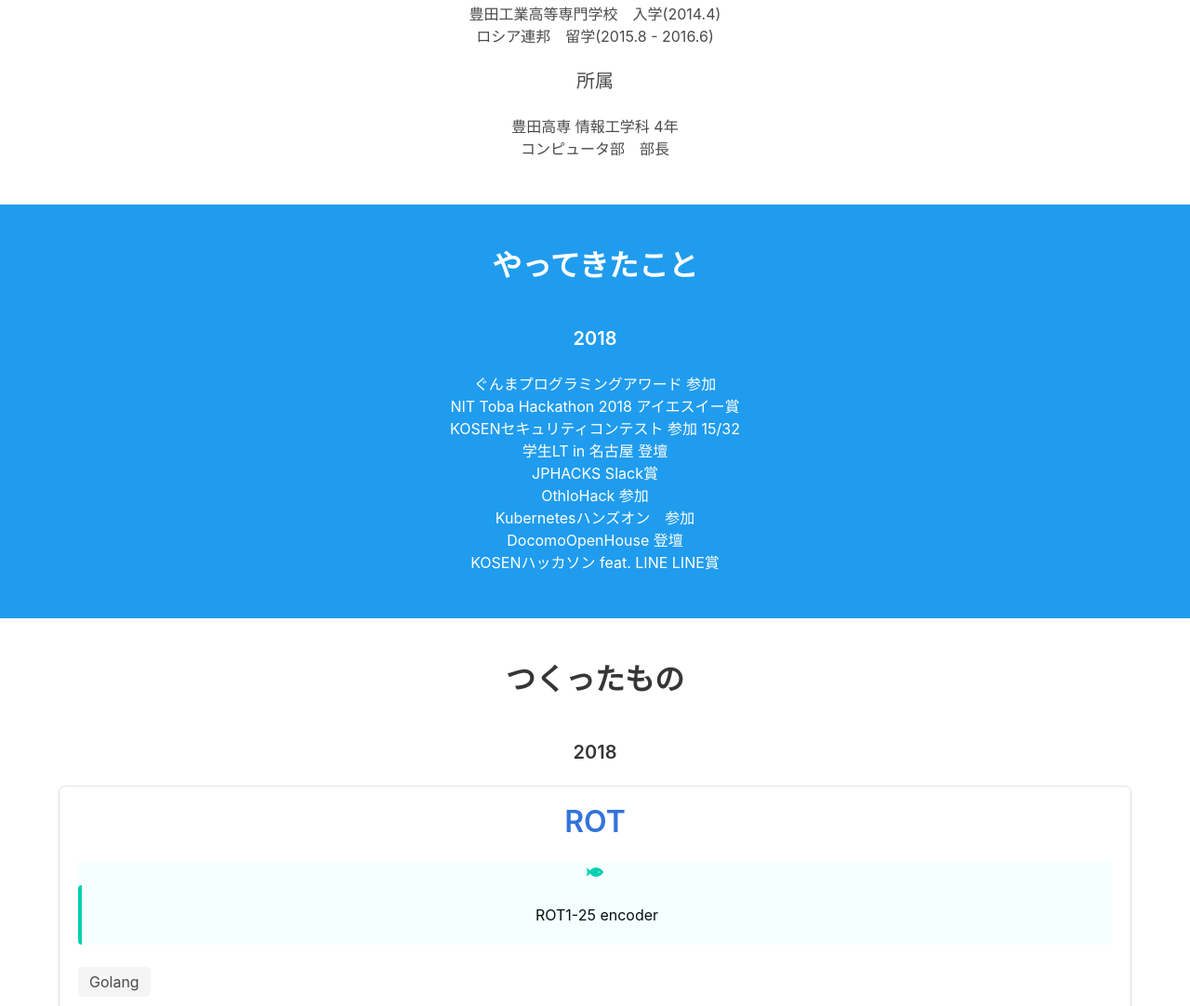
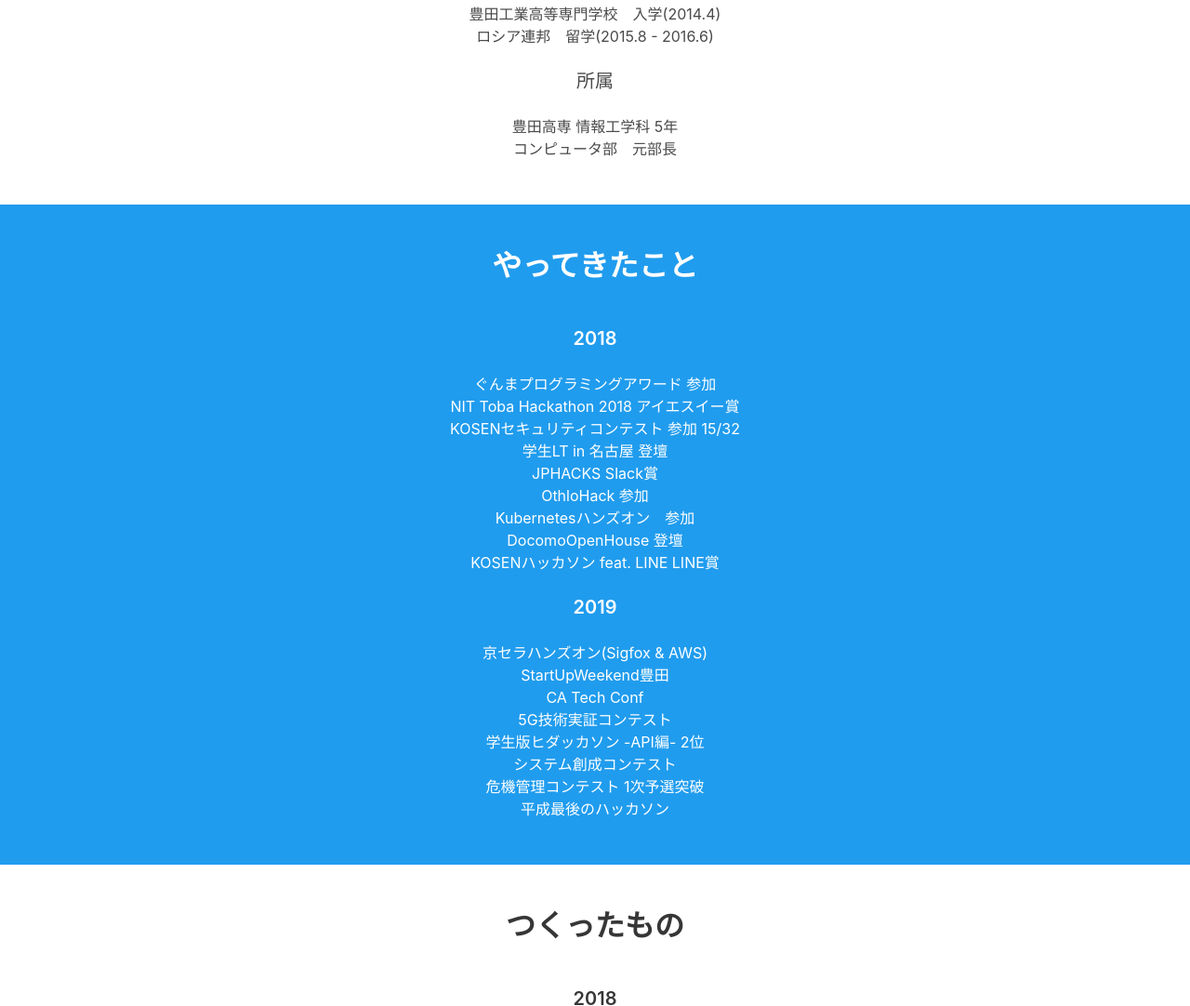
Before and after one commit to onsd/onsd.github.io, a plain HTML site: page index.html in a window 1280 px wide. Shown: the part 676-1758 px from the top of the page at 93% size. Drawn offline with nearby package versions, Linux system fonts and the light colour scheme.

Commit message:
今日までのはなし書いた

```diff
--- a/index.html
+++ b/index.html
@@ -71,8 +71,8 @@
       <p>ロシア連邦　留学(2015.8 - 2016.6)</p>
       <br>
       <h3 class="subtitle">所属</h3>
-      <p>豊田高専 情報工学科 4年</p>
-      <p>コンピュータ部　部長</p>
+      <p>豊田高専 情報工学科 5年</p>
+      <p>コンピュータ部　元部長</p>
     </div>
   </section>
 
@@ -86,13 +86,25 @@
         <ul>
           <li><a href="https://www.gp-award.jp" class="link">ぐんまプログラミングアワード</a> 参加</li>
           <li><a href="https://www.youtube.com/watch?v=lN6JE2GcYJA&fbclid=IwAR0gxNz3OxD9U82t_hYCJQk_Qk9zn2YVrWhfRrkw18nPl6WAlRJTkjP5NUc">NIT Toba Hackathon 2018</a> アイエスイー賞</li>
-          <li><a href="">KOSENセキュリティコンテスト</a> 参加 15/32</li>
+          <li><a href="https://www.sasebo.ac.jp/snct/nogenre/2018/10/03/21311">KOSENセキュリティコンテスト</a> 参加 15/32</li>
           <li><a href="https://student-lt.connpass.com/event/100148/">学生LT in 名古屋</a> 登壇</li>
           <li><a href="https://2018.jphacks.com">JPHACKS</a> Slack賞</li>
           <li><a href="http://hack.othlo.tech">OthloHack</a> 参加</li>
           <li><a href="https://www.cyberagent.co.jp/careers/students/event/detail/id=22432">Kubernetesハンズオン</a>　参加</li>
           <li><a href="http://docomo-rd-openhouse.jp">DocomoOpenHouse</a> 登壇</li>
           <li><a href="https://mashupawards.connpass.com/event/109314/">KOSENハッカソン feat. LINE</a> LINE賞</li>
+        </ul>
+        <br>
+        <h3 class="subtitle is-bold"><strong>2019</strong></h3>
+        <ul>
+          <li>京セラハンズオン(Sigfox & AWS)</li>
+          <li>StartUpWeekend豊田</li>
+          <li><a href="https://www.cyberagent.co.jp/careers/students/event/detail/id=22734">CA Tech Conf</a></li>
+          <li><a href="https://www.nttdata-strategy.com/kosen_iot2018/">5G技術実証コンテスト</a></li>
+          <li><a href="https://www.cyberagent.co.jp/careers/students/event/detail/id=22657">学生版ヒダッカソン -API編- 2位</a></li>
+          <li><a href="https://youtu.be/JLzJoYtPqPo">システム創成コンテスト</a></li>
+          <li><a href="http://www.riis.or.jp/symposium21/crisismanagement/purpose/">危機管理コンテスト 1次予選突破</a></li>
+          <li><a href="">平成最後のハッカソン</a></li>
         </ul>
       </div>
     </div>
```
